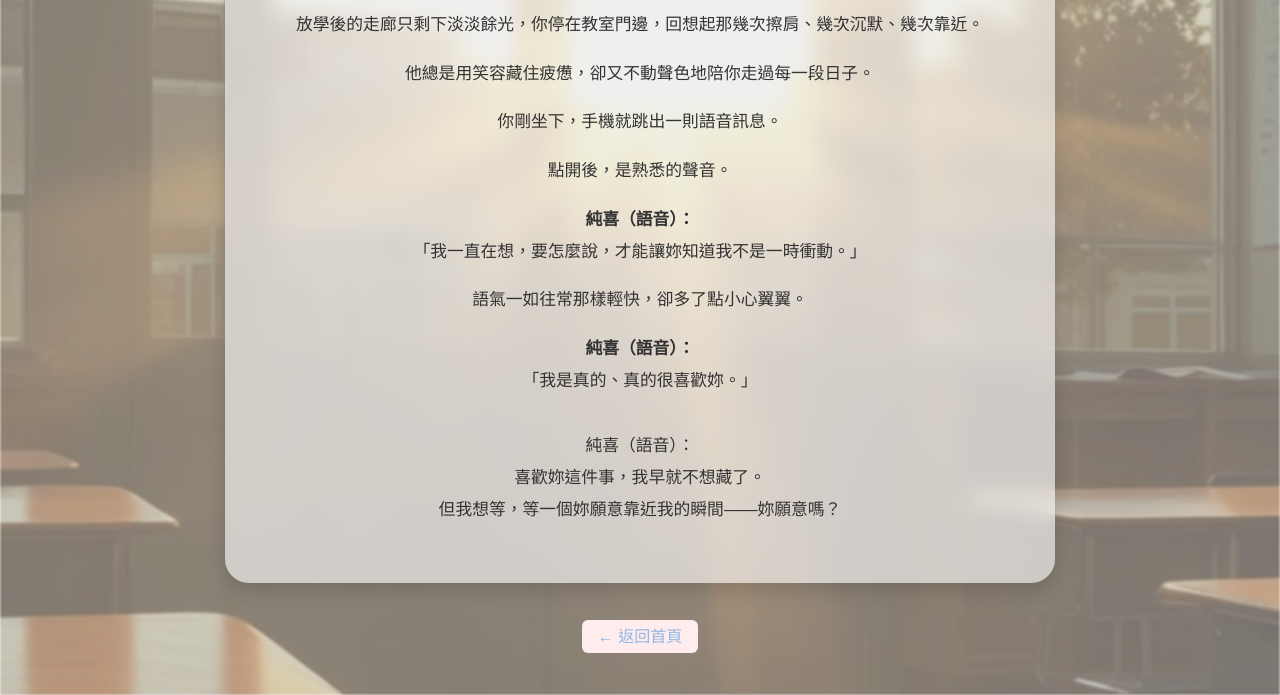
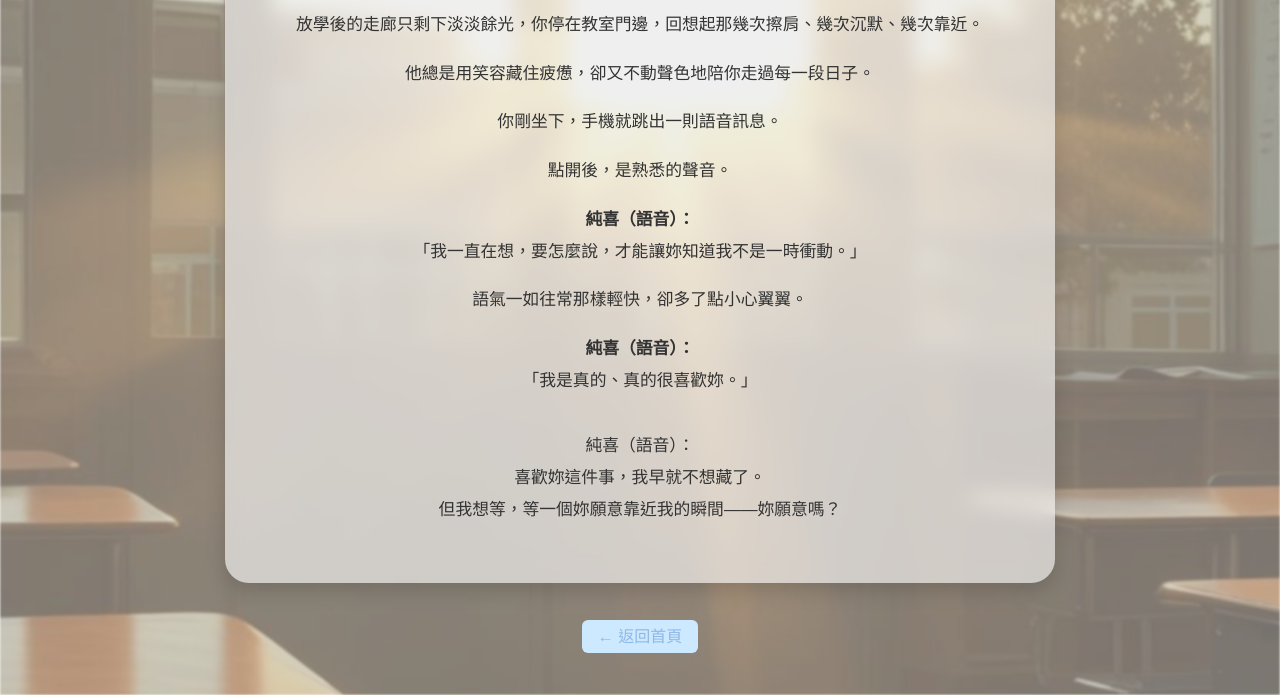
Before and after one commit to yunhan0613/the_beyond_bloom_testjune, a plain HTML site: page junkiscene4.html in a window 1280 px wide. In both pictures the pointer is over the link "← 返回首頁". Shown: the part 259-954 px from the top of the page. Drawn offline with Linux system fonts and the light colour scheme.

Commit message:
Update junkiscene4.html

```diff
--- a/junkiscene4.html
+++ b/junkiscene4.html
@@ -93,7 +93,7 @@
   transition: all 0.2s ease;
 }
 .back-home a:hover {
-  background-color: #ffecec;
+  background-color: #cce9ff;
   transform: scale(1.05);
 }
   </style>
```
